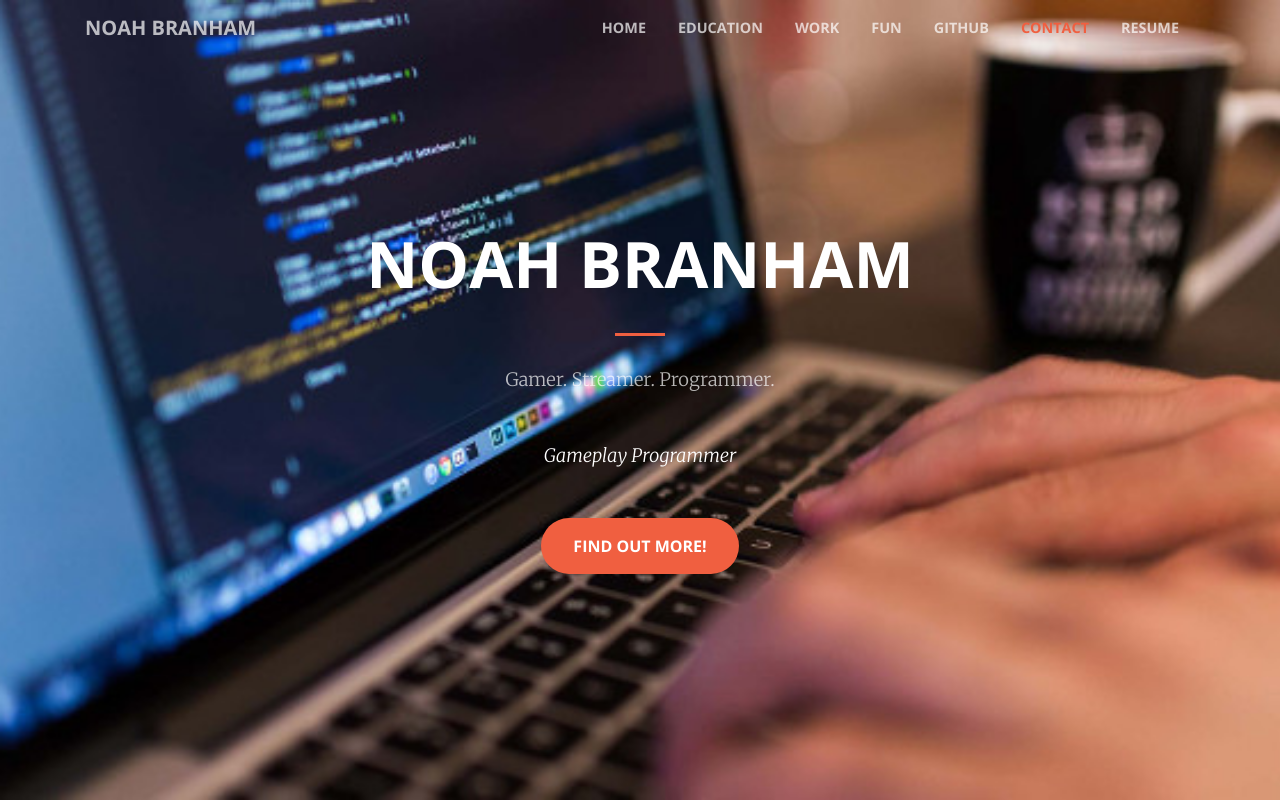
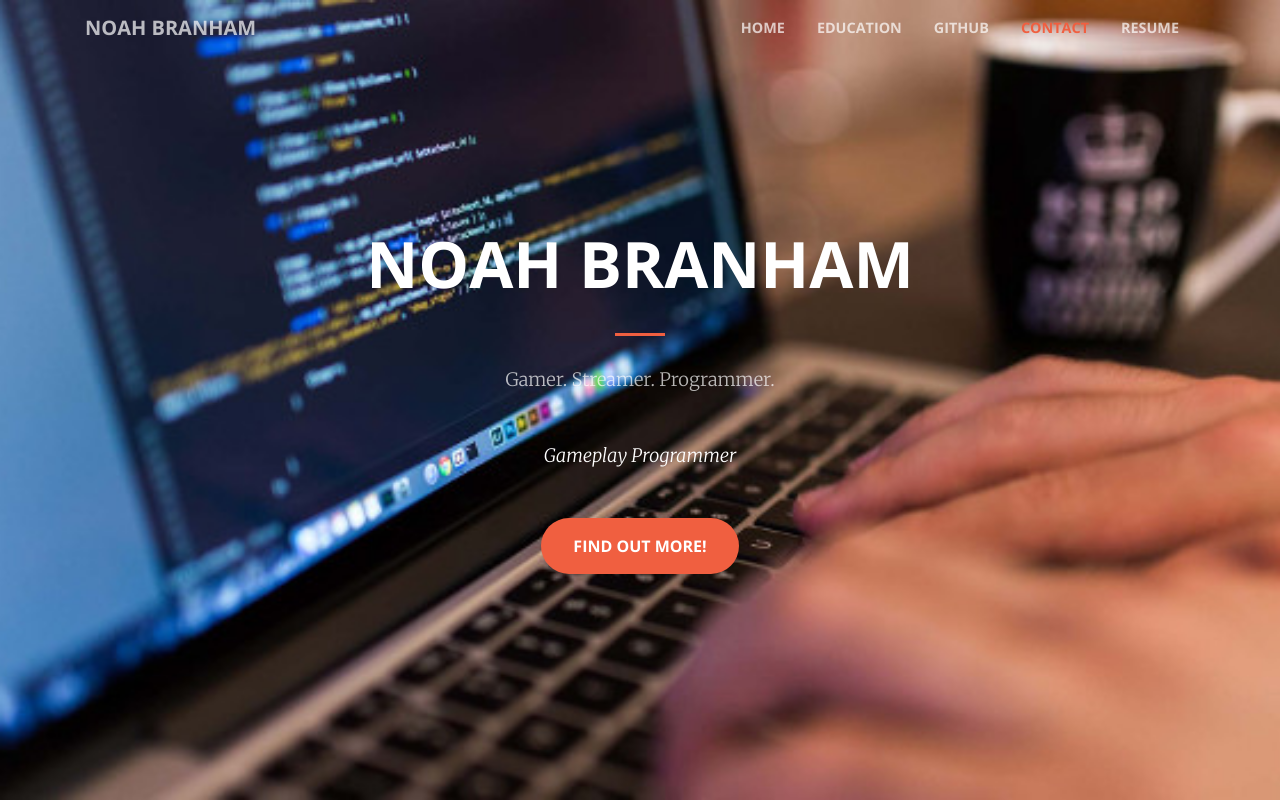
Before and after one commit to pandabearnoah/pandabearnoah.github.io, a plain HTML site: page index.html in a window 1280 px wide. Shown: the top 800 px of the page. Drawn offline with nearby package versions, Linux system fonts and the light colour scheme.

Commit message:
Update index.html

```diff
--- a/index.html
+++ b/index.html
@@ -53,12 +53,6 @@
           </li>
           <li class="nav-item">
             <a class="nav-link js-scroll-trigger" href="#about">Education</a>
-          </li>
-          <li class="nav-item">
-            <a class="nav-link js-scroll-trigger" href="#work">Work</a>
-          </li>
-					<li class="nav-item">
-            <a class="nav-link js-scroll-trigger" href="#funstuff">Fun</a>
           </li>
           <li class="nav-item">
             <a class="nav-link js-scroll-trigger" href="#github">GitHub</a>
```
